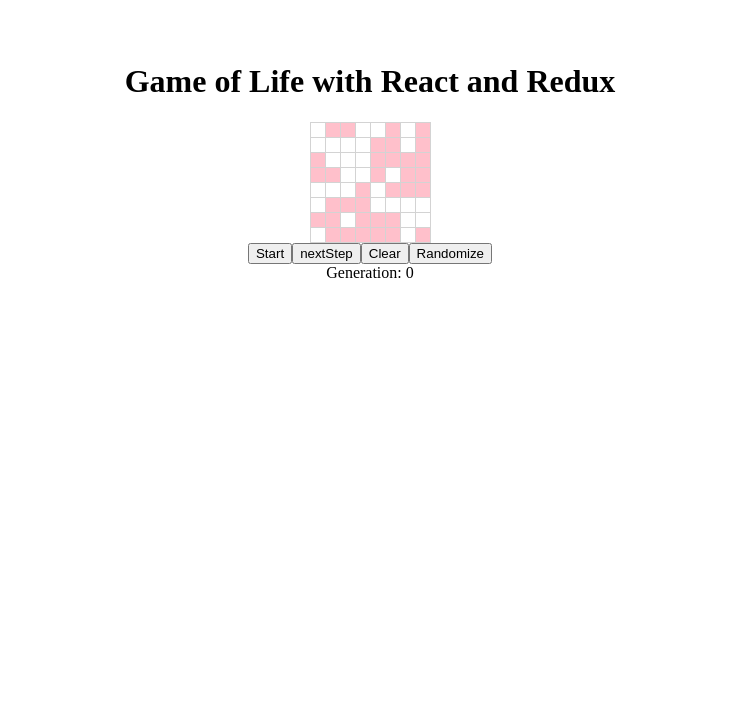
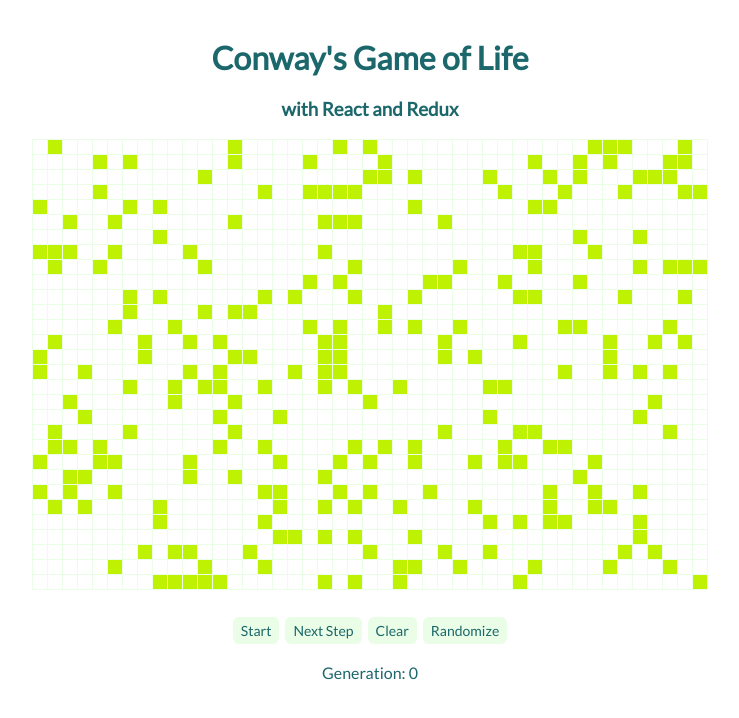
Before and after one commit to Beaglefoot/fcc-game-of-life, a React app: page / in a window 1280 px wide. Shown: the top 718 px of the page, without its empty margins (270-1009 px from the left). Built offline with nearby package versions, Linux system fonts and the light colour scheme.

Commit message:
feat: Slightly stylize

```diff
--- a/src/components/App.jsx
+++ b/src/components/App.jsx
@@ -6,7 +6,8 @@ import Controls from '../containers/Controls';
 export default function App() {
   return (
     <div>
-      <h1>Game of Life with React and Redux</h1>
+      <h1>Conway's Game of Life</h1>
+      <h3>with React and Redux</h3>
       <Board />
       <Controls />
     </div>
--- a/src/containers/Board.jsx
+++ b/src/containers/Board.jsx
@@ -13,6 +13,14 @@ class Board extends React.Component {
     event.target.classList.add('alive');
   }
 
+  assignCellClass(id) {
+    const age = this.props.cells.find(cell => cell.id === id).age;
+
+    if (age === 0) return 'dead';
+    if (age === 1) return 'young';
+    else return 'mature';
+  }
+
   render() {
     let counter = 0;
 
@@ -25,9 +33,7 @@ class Board extends React.Component {
                 {
                   new Array(this.props.board.columns).fill().map(() => (
                     <td
-                      className={
-                        this.props.cells.find(cell => cell.id === counter).age > 0 ? 'alive' : 'dead'
-                      }
+                      className={this.assignCellClass(counter)}
                       key={counter}
                       id={counter++}
                     >
--- a/src/containers/Controls.jsx
+++ b/src/containers/Controls.jsx
@@ -3,6 +3,8 @@ import { connect } from 'react-redux';
 
 import { randomizeCells } from '../actions/cellsActions';
 import { nextGeneration, resetGeneration } from '../actions/generationActions';
+
+import '../css/Controls.scss';
 
 class Controls extends React.Component {
   constructor(props) {
@@ -44,21 +46,21 @@ class Controls extends React.Component {
           stopGame();
           this.toggleButtonText();
         }
-      }, 700);
+      }, 200);
       this.setState({ intervalId });
     }
   }
 
   render() {
     return (
-      <div>
+      <div className="controls">
         <button onClick={e => this.handleClick(e)}>
           {this.state.buttonText}
         </button>
-        <button onClick={this.nextGeneration}>nextStep</button>
+        <button onClick={this.nextGeneration}>Next Step</button>
         <button onClick={this.resetGeneration}>Clear</button>
         <button onClick={this.randomizeCells}>Randomize</button>
-        <div>Generation: {this.props.generation}</div>
+        <div className="counter">Generation: {this.props.generation}</div>
       </div>
     );
   }
--- a/src/css/Board.scss
+++ b/src/css/Board.scss
@@ -1,4 +1,7 @@
 $cell-size: 14px;
+$pale: #EAFDE6;
+$light-green: #BEF202;
+$green:#88C425;
 
 table {
   margin: 0 auto;
@@ -6,13 +9,17 @@ table {
 }
 
 td {
-  border: 1px solid lightgray;
+  border: 1px solid $pale;
   width: $cell-size;
   height: $cell-size;
   margin: 0;
   padding: 0;
 }
 
-.alive {
-  background: pink;
+.young {
+  background: $light-green;
 }
+
+.mature {
+  background: $green;
+}
--- /dev/null
+++ b/src/css/Controls.scss
@@ -0,0 +1,25 @@
+$pale: #EAFDE6;
+$dark-green: #519548;
+
+.controls {
+  margin-top: 3%;
+
+  button {
+    margin: 3px;
+    padding: 5px 8px;
+    border: none;
+    border-radius: 6px;
+    background: $pale;
+    font-size: 14px;
+    cursor: pointer;
+
+    &:hover {
+      background: $dark-green;
+      color: white;
+    }
+  }
+}
+
+.counter {
+  margin-top: 2%;
+}
--- a/src/css/style.scss
+++ b/src/css/style.scss
@@ -1,5 +1,12 @@
+$dark-blue: #1B676B;
+
 .container {
-  margin: 5% auto;
+  margin: 3% auto;
   max-width: 800px;
   text-align: center;
 }
+
+* {
+  color: $dark-blue;
+  font-family: 'Lato', sans-serif;
+}
--- a/src/defaultBoard.json
+++ b/src/defaultBoard.json
@@ -1,4 +1,4 @@
 {
-  "columns": 8,
-  "rows": 8
+  "columns": 45,
+  "rows": 30
 }
--- a/src/index.html
+++ b/src/index.html
@@ -2,6 +2,7 @@
 <html lang="en">
 <head>
   <meta charset="UTF-8">
+  <link href="https://fonts.googleapis.com/css?family=Lato|VT323" rel="stylesheet">
   <title>Game of Life</title>
 </head>
 <body>
--- a/src/reducers/index.js
+++ b/src/reducers/index.js
@@ -97,12 +97,12 @@ export function calcNewGeneration(state) {
   });
 }
 
-function getRandomInt(min, max) {
-  return Math.floor(Math.random() * (max - min)) + min;
+function getRandomInt(min, max, modifier) {
+  return Math.floor(Math.random() * modifier * (max - min)) + min;
 }
 
 function getRandomizedState(state) {
-  const cells = state.cells.map(cell => ({ ...cell, age: getRandomInt(0, 2) }));
+  const cells = state.cells.map(cell => ({ ...cell, age: getRandomInt(0, 2, 0.6) }));
   return { ...state, cells };
 }
 
```
